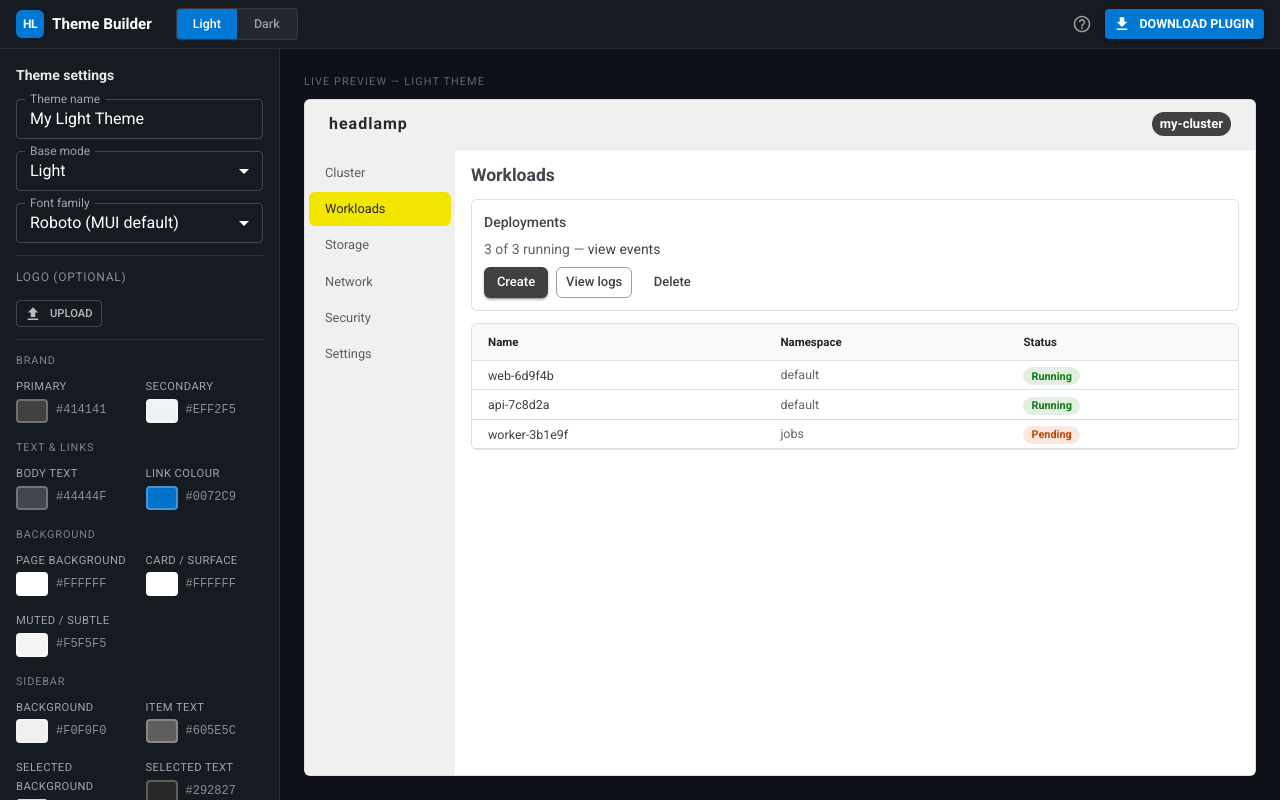
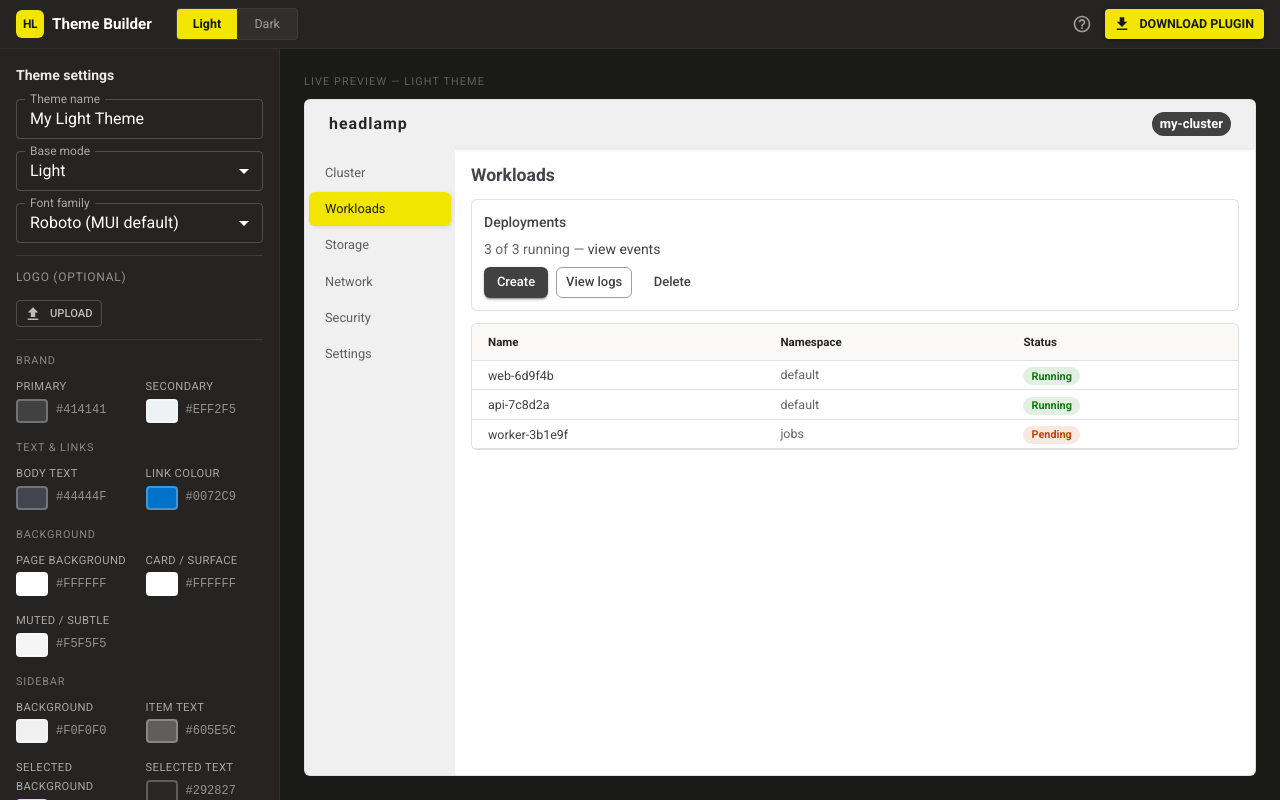
Before and after one commit to PixelRobots/headlamp-theme-builder, a React (Vite) app: page / in a window 1280 px wide. Built offline with nearby package versions, Linux system fonts and the light colour scheme.

Commit message:
fix: correct sidebar selected text colour + retheme app to headlamp.dev palette

```diff
--- a/src/App.tsx
+++ b/src/App.tsx
@@ -14,24 +14,27 @@
 import { downloadPlugin } from './utils/generateCode';
 import type { HeadlampTheme } from './types/theme';
 
-/** App shell styled after Headlamp classic — dark navy + #0078d4 blue */
+// headlamp.dev colour palette
+const YELLOW = '#f2e600';
+const YELLOW_DARK = '#d4ca00';
+const HEADER_BG = '#252422';   // headlamp.dev navbar / dark app sidebar
+const PANEL_BG = '#1a1a18';    // headlamp.dev hero background
+const BORDER = 'rgba(255,255,255,0.06)';
+
+/** App shell using the headlamp.dev dark palette */
 const appTheme = createTheme({
   palette: {
     mode: 'dark',
-    primary: { main: '#0078d4' },
+    primary: { main: YELLOW, contrastText: '#1a1a18' },
     background: {
-      default: '#0d1117',
-      paper: '#161b22',
+      default: PANEL_BG,
+      paper: HEADER_BG,
     },
   },
   typography: {
     fontFamily: 'Roboto, sans-serif',
   },
 });
-
-const HEADER_BG = '#161b22';
-const PANEL_BG = '#0d1117';
-const BORDER = 'rgba(255,255,255,0.08)';
 
 export default function App() {
   const [lightTheme, setLightTheme] = useState<HeadlampTheme>(defaultLight);
@@ -48,7 +51,7 @@
       <CssBaseline />
       <Box sx={{ display: 'flex', flexDirection: 'column', height: '100vh', bgcolor: PANEL_BG }}>
 
-        {/* Top bar — Headlamp-style header */}
+        {/* Top bar — headlamp.dev style */}
         <Box
           sx={{
             display: 'flex',
@@ -61,20 +64,20 @@
             flexShrink: 0,
           }}
         >
-          {/* Logo area */}
+          {/* Logo — matches headlamp.dev yellow icon */}
           <Box sx={{ display: 'flex', alignItems: 'center', gap: 1, mr: 2 }}>
             <Box
               sx={{
                 width: 28,
                 height: 28,
                 borderRadius: '6px',
-                bgcolor: '#0078d4',
+                bgcolor: YELLOW,
                 display: 'flex',
                 alignItems: 'center',
                 justifyContent: 'center',
                 fontWeight: 900,
                 fontSize: '0.75rem',
-                color: '#fff',
+                color: '#1a1a18',
                 letterSpacing: '-0.5px',
               }}
             >
@@ -89,7 +92,7 @@
           <Box
             sx={{
               display: 'flex',
-              bgcolor: 'rgba(255,255,255,0.06)',
+              bgcolor: 'rgba(255,255,255,0.05)',
               borderRadius: 1,
               border: `1px solid ${BORDER}`,
               overflow: 'hidden',
@@ -106,9 +109,13 @@
                   fontSize: '0.78rem',
                   textTransform: 'capitalize',
                   borderRadius: 0,
-                  bgcolor: active === mode ? '#0078d4' : 'transparent',
-                  color: active === mode ? '#fff' : 'rgba(255,255,255,0.55)',
-                  '&:hover': { bgcolor: active === mode ? '#0078d4' : 'rgba(255,255,255,0.1)' },
+                  bgcolor: active === mode ? YELLOW : 'transparent',
+                  color: active === mode ? '#1a1a18' : 'rgba(255,255,255,0.55)',
+                  fontWeight: active === mode ? 700 : 400,
+                  '&:hover': {
+                    bgcolor: active === mode ? YELLOW : 'rgba(255,255,255,0.08)',
+                    color: active === mode ? '#1a1a18' : '#fff',
+                  },
                   minWidth: 60,
                 }}
               >
@@ -133,7 +140,13 @@
             size="small"
             startIcon={<DownloadIcon />}
             onClick={() => downloadPlugin([lightTheme, darkTheme])}
-            sx={{ bgcolor: '#0078d4', '&:hover': { bgcolor: '#106ebe' }, fontWeight: 600, fontSize: '0.78rem' }}
+            sx={{
+              bgcolor: YELLOW,
+              color: '#1a1a18',
+              '&:hover': { bgcolor: YELLOW_DARK },
+              fontWeight: 700,
+              fontSize: '0.78rem',
+            }}
           >
             Download plugin
           </Button>
@@ -177,7 +190,12 @@
           >
             <Typography
               variant="caption"
-              sx={{ color: 'rgba(255,255,255,0.35)', letterSpacing: '0.1em', textTransform: 'uppercase', fontSize: '0.68rem' }}
+              sx={{
+                color: 'rgba(255,255,255,0.3)',
+                letterSpacing: '0.1em',
+                textTransform: 'uppercase',
+                fontSize: '0.68rem',
+              }}
             >
               Live preview — {active} theme
             </Typography>
--- a/src/components/Preview.tsx
+++ b/src/components/Preview.tsx
@@ -34,6 +34,17 @@
 
 export default function Preview({ theme, logoDataUrl }: Props) {
   const muiTheme = themeToMui(theme);
+
+  // Mirror real Headlamp ListItemLink.tsx logic:
+  // Top-level selected item → full selectedBackground row + getContrastText for readable text
+  // selectedColor → used only as left accent bar (4px strip)
+  function selectedTextColor(bg: string): string {
+    try {
+      return muiTheme.palette.getContrastText(bg);
+    } catch {
+      return '#000';
+    }
+  }
 
   return (
     <ThemeProvider theme={muiTheme}>
@@ -73,7 +84,15 @@
               </Typography>
             )}
             <Box sx={{ flex: 1 }} />
-            <Chip label="my-cluster" size="small" sx={{ bgcolor: theme.primary, color: '#fff', fontWeight: 600 }} />
+            <Chip
+              label="my-cluster"
+              size="small"
+              sx={{
+                bgcolor: theme.primary,
+                color: selectedTextColor(theme.primary),
+                fontWeight: 600,
+              }}
+            />
           </Toolbar>
         </AppBar>
 
@@ -90,21 +109,38 @@
             }}
           >
             <List dense disablePadding>
-              {NAV_ITEMS.map((item, i) => (
+              {NAV_ITEMS.map((item, i) => {
+                const isSelected = i === 1;
+                return (
                   <ListItemButton
                     key={item}
-                  selected={i === 1}
+                    selected={isSelected}
                     sx={{
-                    color: i === 1 ? theme.sidebar.selectedColor : theme.sidebar.color,
-                    bgcolor: i === 1 ? `${theme.sidebar.selectedBackground} !important` : undefined,
+                      position: 'relative',
+                      // Full row bg = selectedBackground; text = contrast of that bg
+                      color: isSelected
+                        ? selectedTextColor(theme.sidebar.selectedBackground)
+                        : theme.sidebar.color,
+                      bgcolor: isSelected
+                        ? `${theme.sidebar.selectedBackground} !important`
+                        : undefined,
+                      boxShadow: isSelected ? '1px 1px 4px rgb(0 0 0 / 12%)' : undefined,
                       borderRadius: 1,
                       mx: 0.5,
                       mb: 0.25,
+                      // selectedColor appears as a left accent bar on the UNSELECTED hover
+                      // but for the selected item at top level it's not shown
+                      '&:hover': {
+                        bgcolor: isSelected
+                          ? `${theme.sidebar.selectedBackground} !important`
+                          : 'rgba(255,255,255,0.07)',
+                      },
                     }}
                   >
                     <ListItemText primary={item} primaryTypographyProps={{ fontSize: '0.8rem' }} />
                   </ListItemButton>
-              ))}
+                );
+              })}
             </List>
           </Box>
 
```
Lines whose indentation alone changed are shown as unchanged.
